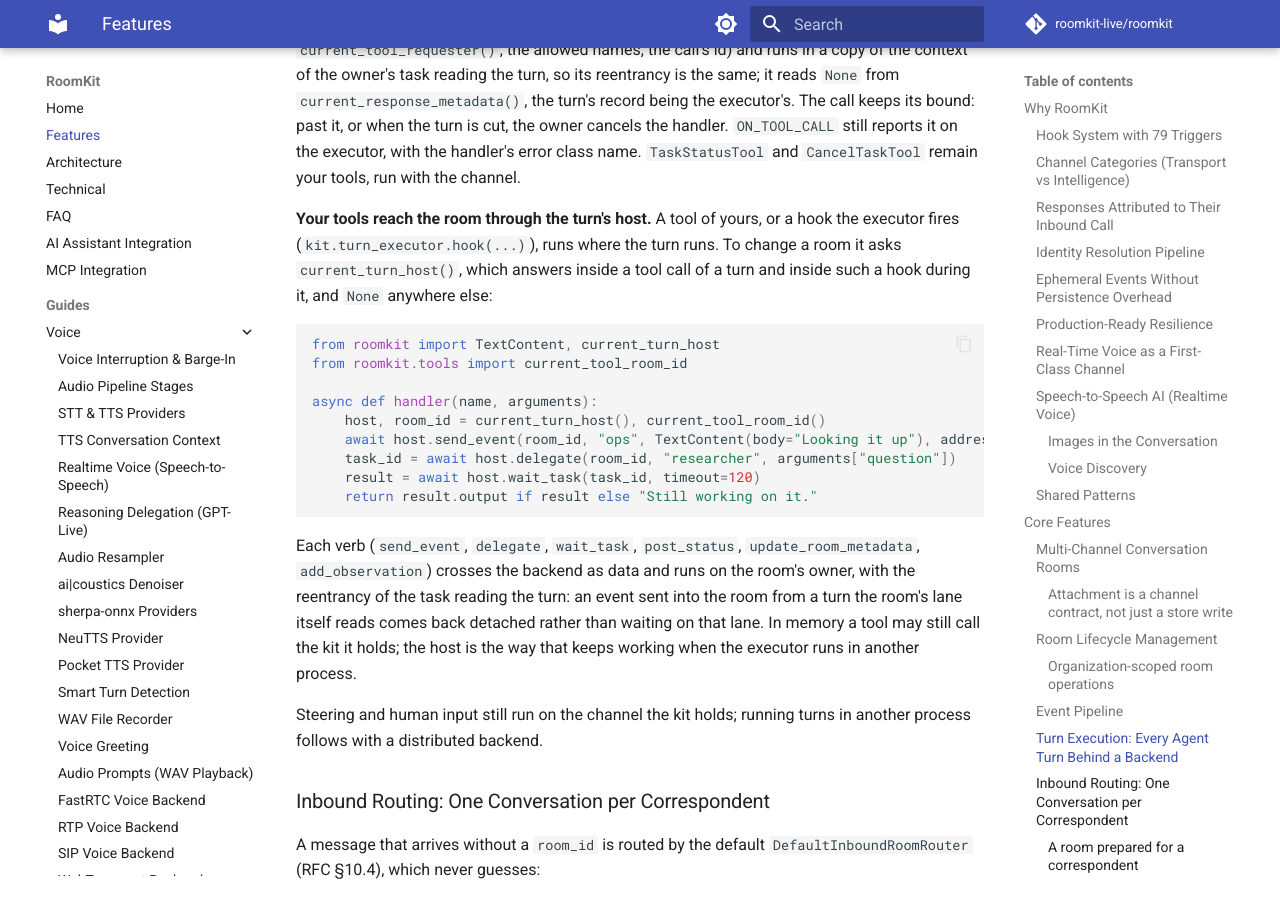
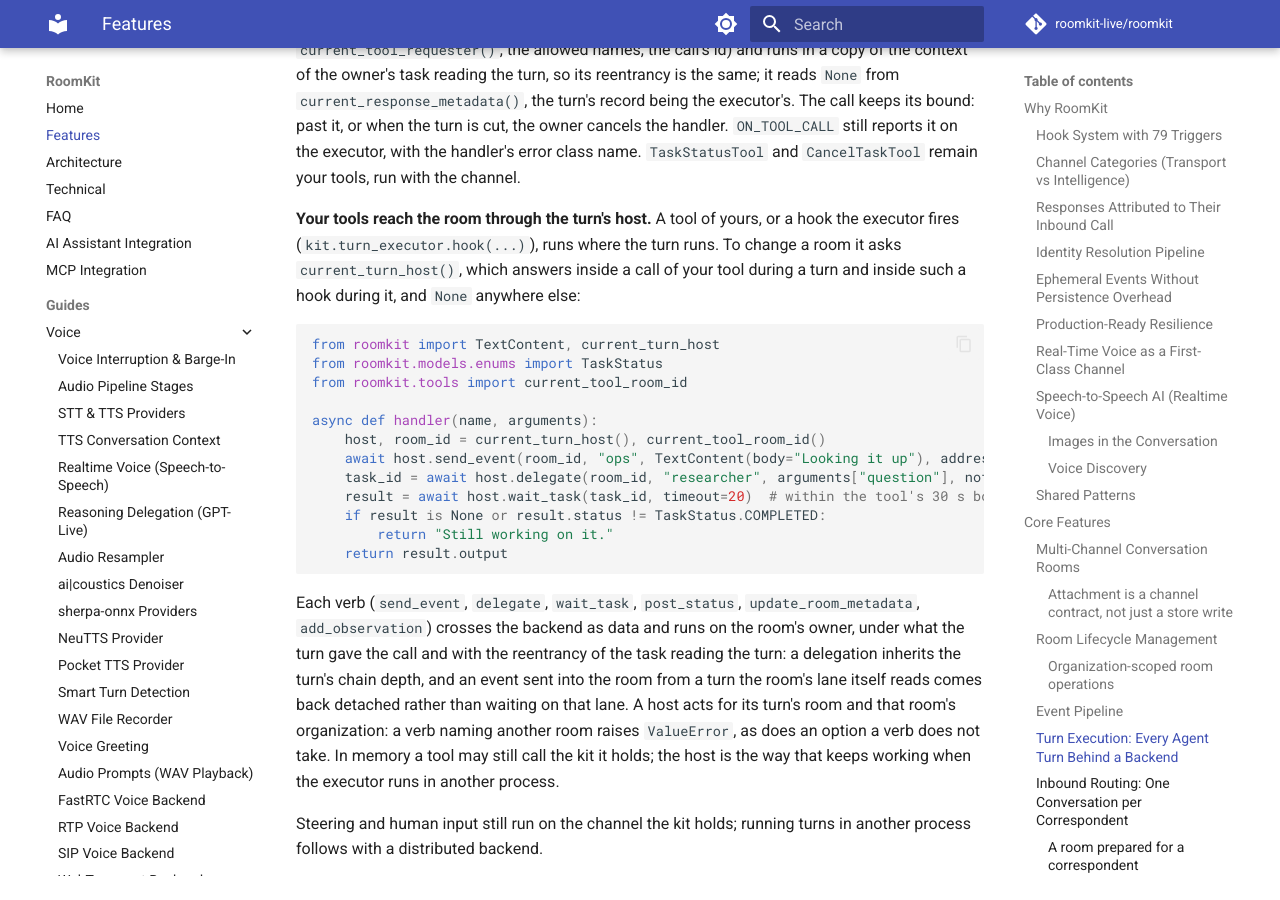
Before and after one commit to roomkit-live/roomkit-docs, an MkDocs documentation site: the page built from docs/features.md, in a window 1280 px wide and 900 px high, scrolled down 13079 px. Built offline with MkDocs 1.6.1 and Material for MkDocs 9.7.7, drawn with Linux system fonts in a browser that asks for light colours; comment, search, counter and statistics services are not loaded; some of the changed text lies outside the part shown.

Commit message:
docs(turns): what a turn's host may do, and a tool that waits within its bound (RMK-811)

````diff
--- a/docs/features.md
+++ b/docs/features.md
@@ -404,27 +404,34 @@ executor, with the handler's error class name. `TaskStatusTool` and
 **Your tools reach the room through the turn's host.** A tool of yours, or a
 hook the executor fires (`kit.turn_executor.hook(...)`), runs where the turn
 runs. To change a room it asks `current_turn_host()`, which answers inside a
-tool call of a turn and inside such a hook during it, and `None` anywhere else:
+call of your tool during a turn and inside such a hook during it, and `None`
+anywhere else:
 
 ```python
 from roomkit import TextContent, current_turn_host
+from roomkit.models.enums import TaskStatus
 from roomkit.tools import current_tool_room_id
 
 async def handler(name, arguments):
     host, room_id = current_turn_host(), current_tool_room_id()
     await host.send_event(room_id, "ops", TextContent(body="Looking it up"), addressed_to=[])
-    task_id = await host.delegate(room_id, "researcher", arguments["question"])
-    result = await host.wait_task(task_id, timeout=120)
-    return result.output if result else "Still working on it."
+    task_id = await host.delegate(room_id, "researcher", arguments["question"], notify="ops")
+    result = await host.wait_task(task_id, timeout=20)  # within the tool's 30 s bound
+    if result is None or result.status != TaskStatus.COMPLETED:
+        return "Still working on it."
+    return result.output
 ```
 
 Each verb (`send_event`, `delegate`, `wait_task`, `post_status`,
 `update_room_metadata`, `add_observation`) crosses the backend as data and
-runs on the room's owner, with the reentrancy of the task reading the turn: an
-event sent into the room from a turn the room's lane itself reads comes back
-detached rather than waiting on that lane. In memory a tool may still call the
-kit it holds; the host is the way that keeps working when the executor runs
-in another process.
+runs on the room's owner, under what the turn gave the call and with the
+reentrancy of the task reading the turn: a delegation inherits the turn's
+chain depth, and an event sent into the room from a turn the room's lane
+itself reads comes back detached rather than waiting on that lane. A host
+acts for its turn's room and that room's organization: a verb naming another
+room raises `ValueError`, as does an option a verb does not take. In memory a
+tool may still call the kit it holds; the host is the way that keeps working
+when the executor runs in another process.
 
 Steering and human input still run on the channel the kit holds; running
 turns in another process follows with a distributed backend.
````
